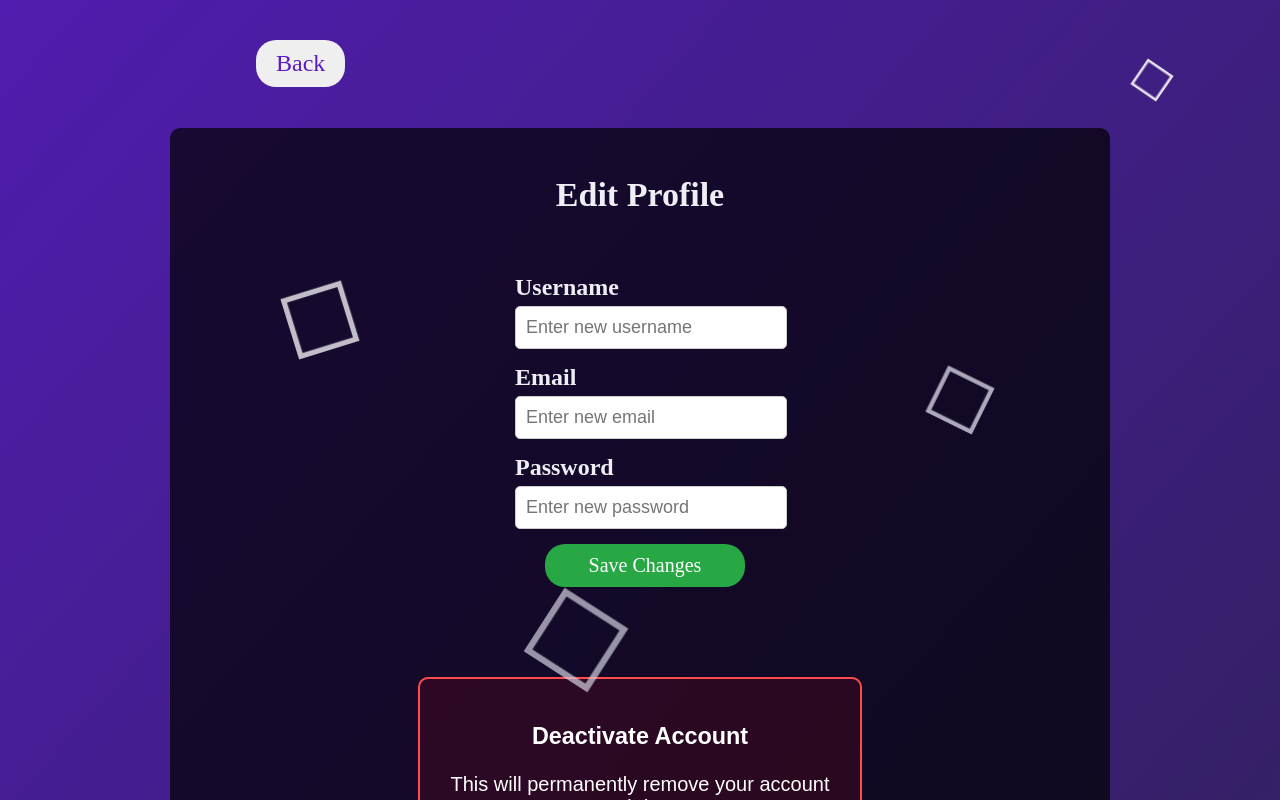
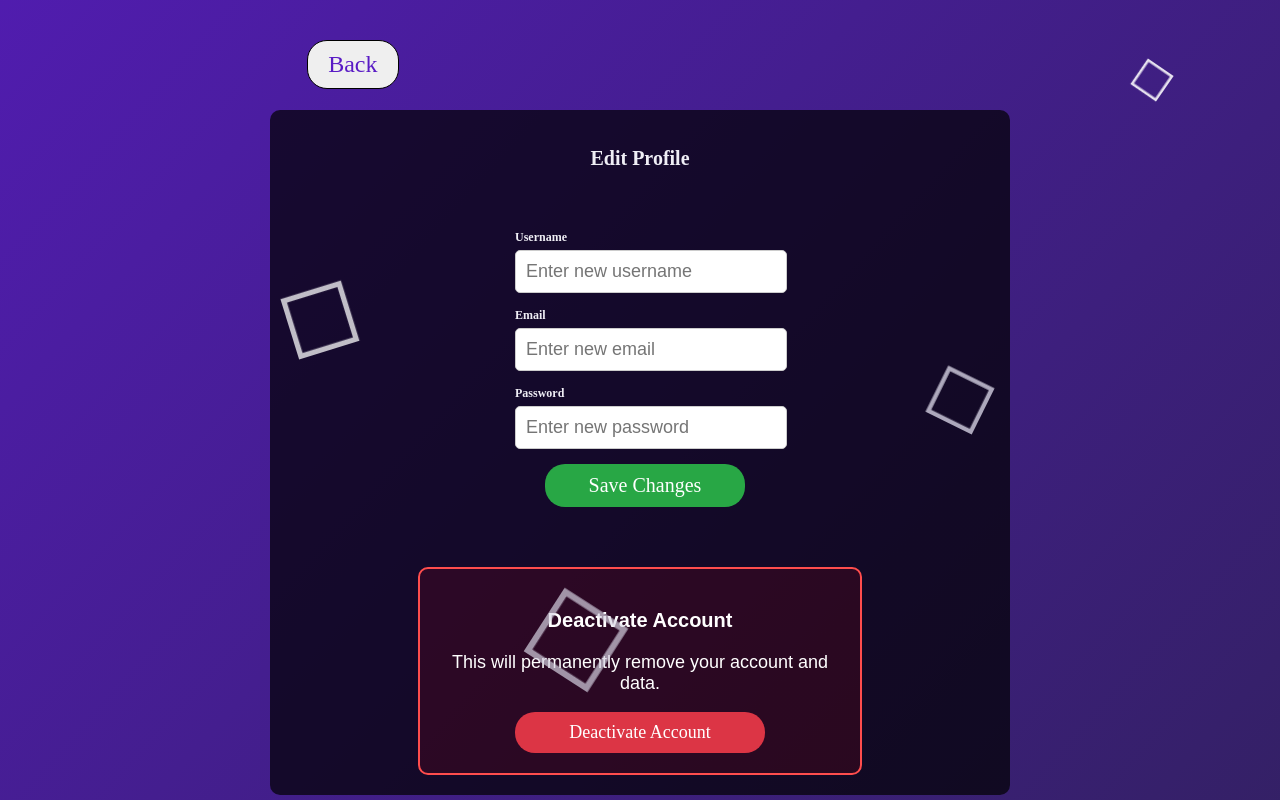
Before and after one commit to kdelpe/Quiz_App, a website: page client/html/settings.html in a window 1280 px wide. Drawn offline with Linux system fonts and the light colour scheme; no server answers; sample sign-in values are in the browser's storage; a web font is replaced by a local one.

Commit message:
update settings

```diff
--- a/client/css/settings.css
+++ b/client/css/settings.css
@@ -294,7 +294,7 @@ body {
   /* Header */
 
   h2 {
-    font-size: 34px;
+    font-size: 20px;
     font-family: 'Liberty';
     font-weight: bold;
     text-align: center;
@@ -303,7 +303,7 @@ body {
   }
 
   .settings-container {
-    max-width: 900px;
+    max-width: 700px;
     margin: 10% auto;
     padding: 20px;
     background-color:#000000b2;
@@ -313,20 +313,21 @@ body {
     justify-items: center;
     align-items: center;
     gap: 30px;
+    margin-top: 110px;
   }
 
   /* Home Button Styling */
 .home-btn-container {
     position: absolute;
     top: 5%;
-    left: 20%;
+    left: 24%;
   }
 
   .home-btn {
     color: #591BC5;
     font-size: 24px;
     padding: 10px 20px;
-    border: none;
+    border: 1px solid #000000;
     border-radius: 20px;
     font-size: 24px;
     cursor: pointer;
@@ -352,7 +353,7 @@ body {
 
   label {
     margin-bottom: 5px;
-    font-size: 24px;
+    font-size: 12px;
     font-family: 'Liberty';
     font-weight: bold;
     color: #EFEEF5;
@@ -373,7 +374,7 @@ body {
     color: #fff;
     font-size: 20px;
     font-family: 'Liberty';
-    padding: 10px 20px;
+    padding: 10px 10px;
     border: none;
     border-radius: 20px;
     cursor: pointer;
@@ -396,19 +397,29 @@ body {
     background-color: rgba(255, 0, 0, 0.1);
     border: 2px solid #ff4d4d;
     border-radius: 10px;
-    margin-top: 60px;
+    margin-top: 30px;
     text-align: center;
+  }
+
+  .deactivate-section h3 {
+    font-size: 20px;
+  }
+
+  .deactivate-section p {
+    font-size: 18px;
   }
 
   .deactivate-btn {
     background-color: #dc3545;
     color: #fff;
-    font-size: 24px;
-    font-weight: bold;
-    padding: 10px 20px;
+    font-size: 18px;
+    font-family: 'Liberty';
+    padding: 10px 10px;
     border: none;
     border-radius: 20px;
     cursor: pointer;
+    width: 250px;
+    text-align: center;
   }
 
   .deactivate-btn:hover {
```
